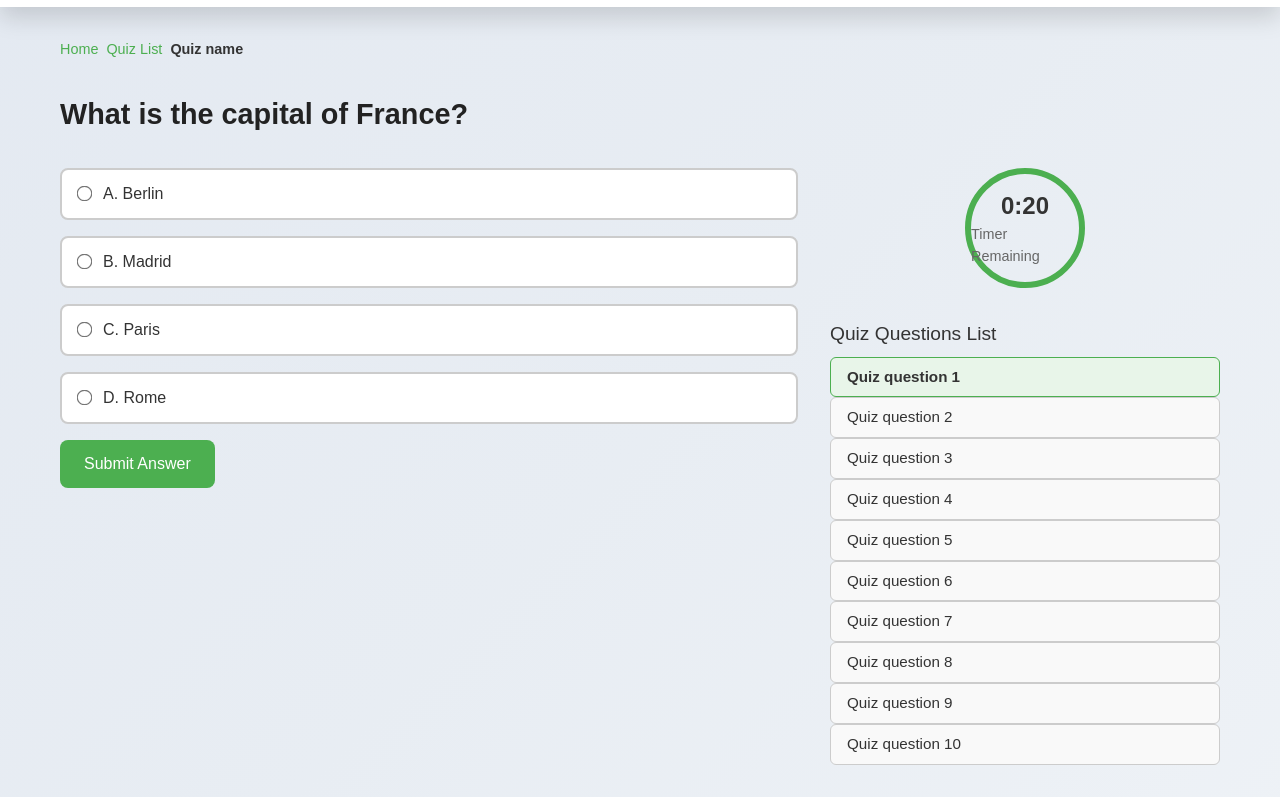
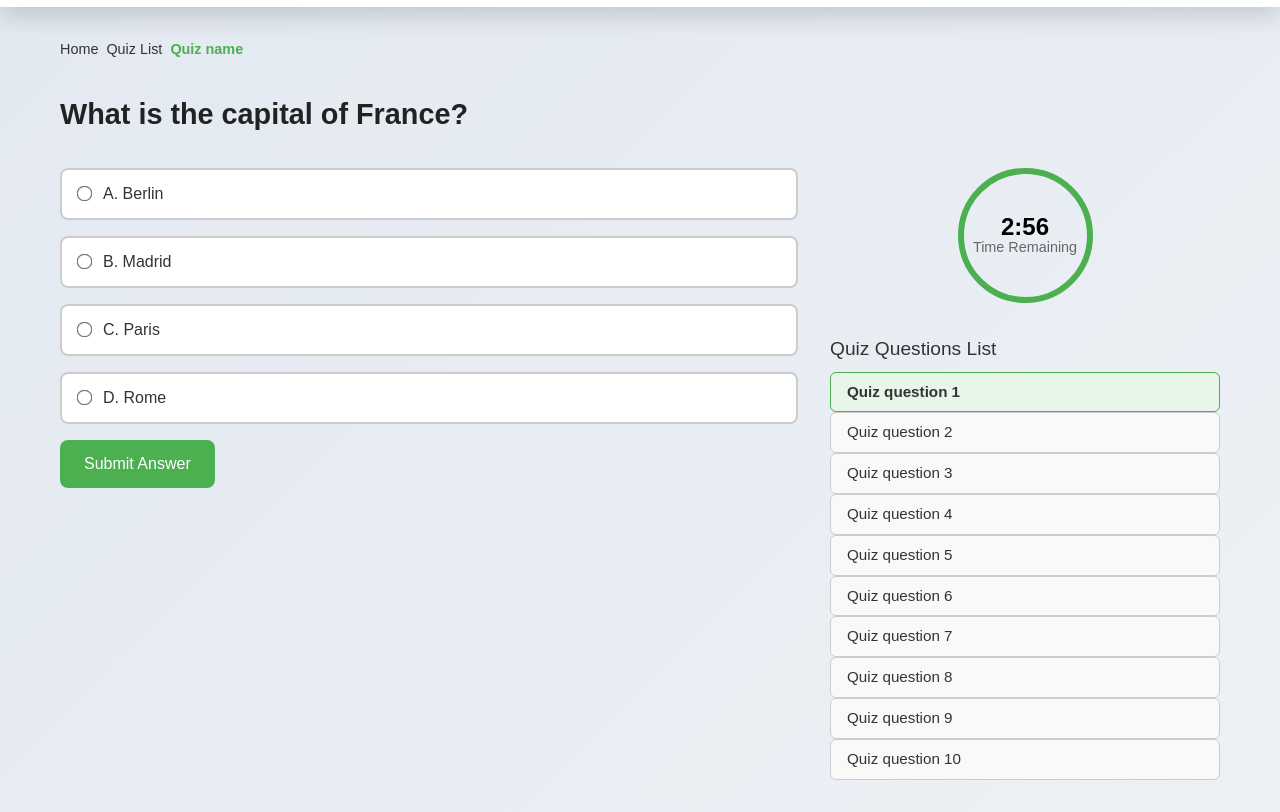
Before and after one commit to polina-smnnk/quizes-site, a plain HTML site: page index.html in a window 1280 px wide. Shown: the part 103-915 px from the top of the page. Drawn offline with Linux system fonts and the light colour scheme.

Commit message:
I fixed some bugs with timer

```diff
--- a/index.html
+++ b/index.html
@@ -83,8 +83,8 @@
             <aside class="quiz-sidebar">
               <div class="quiz-timer">
                 <div class="timer-circle">
-                  <span class="timer-value">0:20</span>
-                  <p class="timer-label">Timer Remaining</p>
+                  <span class="timer-value"></span>
+                  <p class="timer-label">Time Remaining</p>
                 </div>
               </div>
               <div class="quiz-list">
--- a/js/main.js
+++ b/js/main.js
@@ -101,4 +101,27 @@ quizForm.addEventListener("submit", function (e) {
   }
 });
 
+let timeLeft = 180;
+const timerValue = document.querySelector(".timer-value");
+
+function startTimer() {
+  const countdown = setInterval(() => {
+    const minutes = Math.floor(timeLeft / 60);
+    const seconds = timeLeft % 60;
+
+    timerValue.textContent = `${minutes}:${
+      seconds < 10 ? "0" + seconds : seconds
+    }`;
+
+    timeLeft--;
+    if (timeLeft < 0) {
+      clearInterval(countdown);
+      timerValue.textContent = "Time's up!";
+      timerValue.style.color = "#d32f2f";
+    }
+  }, 1000);
+}
+
+startTimer();
+
 renderQuestion(currentQuestionIndex);
--- a/scss/layout/_main.scss
+++ b/scss/layout/_main.scss
@@ -20,12 +20,12 @@
 
         &.active {
           font-weight: bold;
-          color: #333;
+          color: #4caf50;
         }
 
         a {
           text-decoration: none;
-          color: #4caf50;
+          color: #333;
 
           &:hover {
             text-decoration: underline;
@@ -38,7 +38,7 @@
   .quiz-title {
     font-size: 1.8rem;
     font-weight: 600;
-    color: #222;
+    color: #222222;
   }
 
   .quiz-layout {
@@ -114,27 +114,33 @@
       justify-content: center;
 
 .timer-circle {
-        width: 120px;
-        height: 120px;
+  width: 135px;
+  height: 135px;
   border-radius: 50%;
   border: 6px solid #4caf50;
   display: flex;
   flex-direction: column;
+  justify-content: center;
   align-items: center;
-        justify-content: center;
-        font-size: 1.2rem;
-        color: #333;
+  text-align: center;
+  box-sizing: border-box;
+  padding: 0;
 
   .timer-value {
     font-weight: bold;
     font-size: 1.5rem;
+    margin: 0;
+    line-height: 1;
   }
 
   .timer-label {
     font-size: 0.9rem;
     color: #666;
+    margin: 0;
+    line-height: 1.2;
   }
 }
+
     }
 
     .quiz-list {
```
Also changed, not shown: css/style.css. Lines whose indentation alone changed are shown as unchanged.
